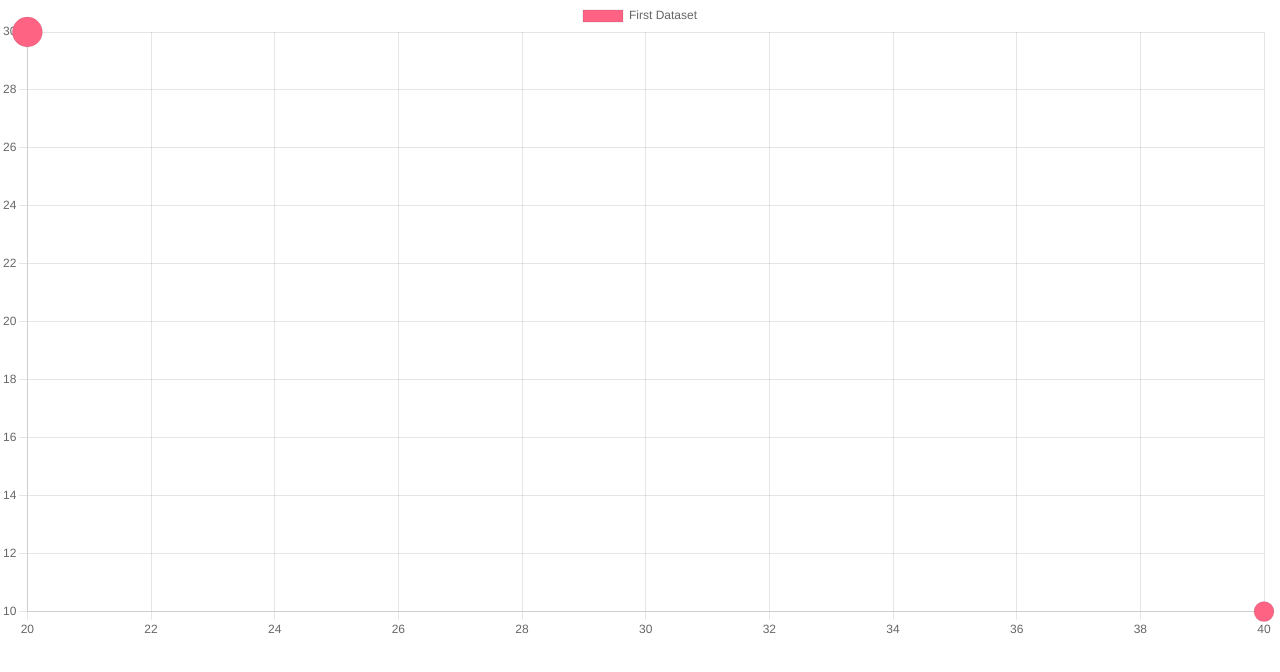
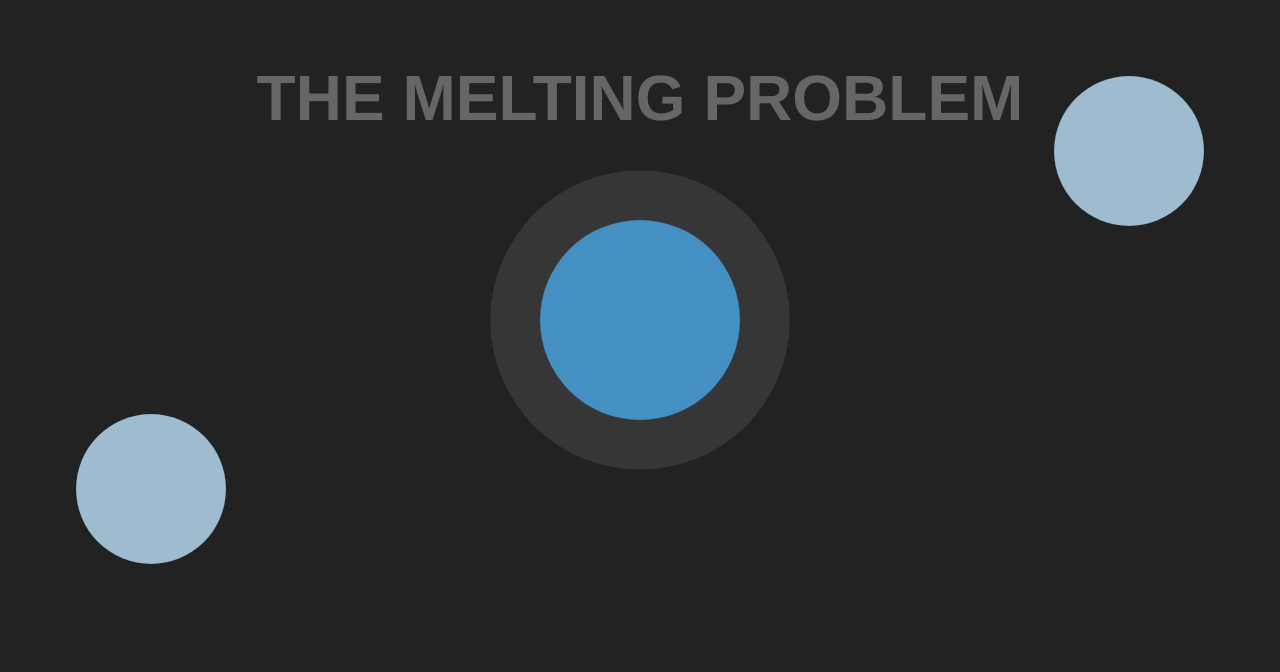
Before and after one commit to SkazuHD/ss23-datagraphic, a website built with Parcel: page index.html in a window 1280 px wide. Built offline with nearby package versions, Linux system fonts and the light colour scheme.

Commit message:
Base Chart

```diff
--- /dev/null
+++ b/css/style.css
@@ -0,0 +1,4 @@
+body{
+  background-color: #222222;
+  font-family: Arial, Helvetica, sans-serif;
+}
--- a/index.html
+++ b/index.html
@@ -17,12 +17,15 @@
 
   <link rel="stylesheet" href="css/normalize.css">
   <link rel="stylesheet" href="css/main.css">
+  <link rel="stylesheet" href="css/style.css">
   <meta name="theme-color" content="#fafafa">
 </head>
 
 <body>
+<div class="chartWrapper">
+  <canvas id="myChart"></canvas>
+</div>
 
-  <canvas id="myChart"></canvas>
   <!-- Add your site or application content here -->
   <script src="js/vendor/modernizr-3.11.2.min.js"></script>
   <script src="https://cdn.jsdelivr.net/npm/chart.js"></script>
--- a/js/main.js
+++ b/js/main.js
@@ -3,22 +3,68 @@ const ctx = document.getElementById('myChart');
 
 const data = {
   datasets: [{
-    label: 'First Dataset',
+    label: 'CO2',
     data: [{
-      x: 20,
-      y: 30,
-      r: 15
-    }, {
-      x: 40,
-      y: 10,
-      r: 10
+      x: 50,
+      y: 50,
+      r: 150
     }],
-    backgroundColor: 'rgb(255, 99, 132)'
-  }]
+    backgroundColor: 'rgba(105,105,105,0.3)'
+  }, {
+    label: 'Water',
+    data: [{
+      x: 50,
+      y: 50,
+      r: 100
+    }],
+    backgroundColor: 'rgb(54, 162, 235)'
+    },
+    {
+      label: 'Ice',
+      data: [{
+        x: 0,
+        y: 0,
+        r: 75
+      }, {
+        x: 100,
+        y: 100,
+        r: 75
+      }],
+      backgroundColor: 'rgb(159,187,208)'
+    }]
 };
 const config = {
   type: 'bubble',
   data: data,
-  options: {}
+  options: {
+    plugins: {
+      title:
+      {
+        display: true,
+        text: 'THE MELTING PROBLEM',
+        font: {
+          size: 64,
+        }
+
+      },
+      legend: {
+        display: false,
+      }
+    },
+    scales: {
+      y: {
+        display: false,
+        grid: {
+          display: false,
+        },
+      },
+      x: {
+        display: false,
+        grid: {
+          display: false,
+        },
+      },
+    },
+  }
 };
 new Chart(ctx, config);
```
